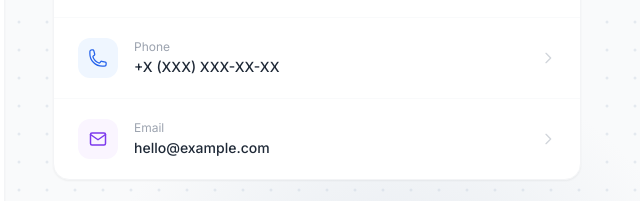
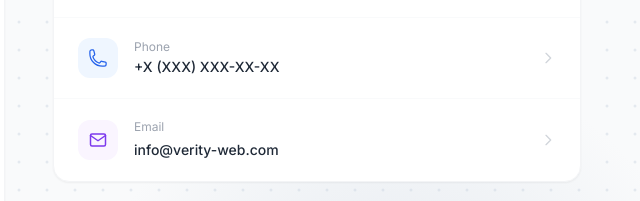
Before and after one commit to pymnik/MyWebsite, a website: page public/index.html in a window 1280 px wide. Shown: the part 5692-5893 px from the top of the page, 611-1251 px from the left. Drawn offline with Linux system fonts and the light colour scheme.

Commit message:
added mail

```diff
--- a/public/index.html
+++ b/public/index.html
@@ -835,11 +835,23 @@
               <div class="flex-1 min-w-0"><div class="text-xs text-gray-400 mb-0.5" data-i18n="phone_label"></div><div class="text-sm font-medium text-gray-800">+X (XXX) XXX-XX-XX</div></div>
               <svg class="w-4 h-4 text-gray-300 flex-shrink-0" fill="none" stroke="currentColor" stroke-width="2" viewBox="0 0 24 24"><path stroke-linecap="round" stroke-linejoin="round" d="M9 5l7 7-7 7"/></svg>
             </a>
-            <a href="mailto:hello@example.com" class="contact-link flex items-center gap-4 px-5 md:px-6 py-4 md:py-5">
-              <div class="w-10 h-10 rounded-xl flex items-center justify-center flex-shrink-0" style="background:#faf5ff;"><svg width="18" height="18" viewBox="0 0 24 24" fill="none" stroke="#7c3aed" stroke-width="2" stroke-linecap="round" stroke-linejoin="round"><path d="M4 4h16c1.1 0 2 .9 2 2v12c0 1.1-.9 2-2 2H4c-1.1 0-2-.9-2-2V6c0-1.1.9-2 2-2z"/><polyline points="22,6 12,13 2,6"/></svg></div>
-              <div class="flex-1 min-w-0"><div class="text-xs text-gray-400 mb-0.5">Email</div><div class="text-sm font-medium text-gray-800 truncate">hello@example.com</div></div>
-              <svg class="w-4 h-4 text-gray-300 flex-shrink-0" fill="none" stroke="currentColor" stroke-width="2" viewBox="0 0 24 24"><path stroke-linecap="round" stroke-linejoin="round" d="M9 5l7 7-7 7"/></svg>
-            </a>
+            <div class="contact-link flex items-center gap-4 px-5 md:px-6 py-4 md:py-5">
+              <div class="w-10 h-10 rounded-xl flex items-center justify-center flex-shrink-0" style="background:#faf5ff;">
+                <svg width="18" height="18" viewBox="0 0 24 24" fill="none" stroke="#7c3aed" stroke-width="2" stroke-linecap="round" stroke-linejoin="round">
+                  <path d="M4 4h16c1.1 0 2 .9 2 2v12c0 1.1-.9 2-2 2H4c-1.1 0-2-.9-2-2V6c0-1.1.9-2 2-2z"/>
+                  <polyline points="22,6 12,13 2,6"/>
+                </svg>
+              </div>
+              <div class="flex-1 min-w-0">
+                <div class="text-xs text-gray-400 mb-0.5">Email</div>
+                <a href="mailto:info@verity-web.com" class="text-sm font-medium text-gray-800 truncate hover:underline">info@verity-web.com</a>
+              </div>
+              <a href="mailto:info@verity-web.com" class="flex-shrink-0" tabindex="-1" aria-hidden="true">
+                <svg class="w-4 h-4 text-gray-300" fill="none" stroke="currentColor" stroke-width="2" viewBox="0 0 24 24">
+                  <path stroke-linecap="round" stroke-linejoin="round" d="M9 5l7 7-7 7"/>
+                </svg>
+              </a>
+            </div>
           </div>
 
           <div class="fade-up d3 flex items-center gap-3 bg-white rounded-2xl border border-gray-100 shadow-sm px-5 md:px-6 py-4">
@@ -913,7 +925,7 @@ async function handleSubmit(e) {
         <p class="text-sm text-gray-400 leading-relaxed max-w-xs" data-i18n="footer_tagline"></p>
         <div class="mt-6 space-y-2">
           <a href="tel:+79001234567" class="footer-link flex items-center gap-2 text-sm text-gray-400"><svg class="w-4 h-4 flex-shrink-0" xmlns="http://www.w3.org/2000/svg" fill="none" viewBox="0 0 24 24" stroke="currentColor" stroke-width="1.5" stroke-linecap="round" stroke-linejoin="round"><path d="M2.25 6.75c0 8.284 6.716 15 15 15h2.25a2.25 2.25 0 0 0 2.25-2.25v-1.372c0-.516-.351-.966-.852-1.091l-4.423-1.106c-.44-.11-.902.055-1.173.417l-.97 1.293c-.282.376-.769.542-1.21.38a12.035 12.035 0 0 1-7.143-7.143c-.162-.441.004-.928.38-1.21l1.293-.97c.363-.271.527-.734.417-1.173L6.963 3.102a1.125 1.125 0 0 0-1.091-.852H4.5A2.25 2.25 0 0 0 2.25 4.5v2.25Z"/></svg>+7 (900) 123-45-67</a>
-          <a href="mailto:hello@yoursite.ru" class="footer-link flex items-center gap-2 text-sm text-gray-400"><svg class="w-4 h-4 flex-shrink-0" fill="none" stroke="currentColor" stroke-width="1.5" viewBox="0 0 24 24" stroke-linecap="round" stroke-linejoin="round"><path d="M3 8l7.89 5.26a2 2 0 002.22 0L21 8M5 19h14a2 2 0 002-2V7a2 2 0 00-2-2H5a2 2 0 00-2 2v10a2 2 0 002 2z"/></svg>hello@yoursite.ru</a>
+          <a href="mailto:info@verity-web.com" class="footer-link flex items-center gap-2 text-sm text-gray-400"><svg class="w-4 h-4 flex-shrink-0" fill="none" stroke="currentColor" stroke-width="1.5" viewBox="0 0 24 24" stroke-linecap="round" stroke-linejoin="round"><path d="M3 8l7.89 5.26a2 2 0 002.22 0L21 8M5 19h14a2 2 0 002-2V7a2 2 0 00-2-2H5a2 2 0 00-2 2v10a2 2 0 002 2z"/></svg>info@verity-web.com</a>
           <a href="https://wa.me/79001234567" target="_blank" class="footer-link flex items-center gap-2 text-sm text-gray-400"><svg class="w-4 h-4 flex-shrink-0" viewBox="0 0 24 24" fill="currentColor"><path d="M17.472 14.382c-.297-.149-1.758-.867-2.03-.967-.273-.099-.471-.148-.67.15-.197.297-.767.966-.94 1.164-.173.199-.347.223-.644.075-.297-.15-1.255-.463-2.39-1.475-.883-.788-1.48-1.761-1.653-2.059-.173-.297-.018-.458.13-.606.134-.133.298-.347.446-.52.149-.174.198-.298.298-.497.099-.198.05-.371-.025-.52-.075-.149-.669-1.612-.916-2.207-.242-.579-.487-.5-.669-.51-.173-.008-.371-.01-.57-.01-.198 0-.52.074-.792.372-.272.297-1.04 1.016-1.04 2.479 0 1.462 1.065 2.875 1.213 3.074.149.198 2.096 3.2 5.077 4.487.709.306 1.262.489 1.694.625.712.227 1.36.195 1.871.118.571-.085 1.758-.719 2.006-1.413.248-.694.248-1.289.173-1.413-.074-.124-.272-.198-.57-.347zM12 0C5.373 0 0 5.373 0 12c0 2.136.564 4.14 1.542 5.877L.057 23.743a.5.5 0 00.618.625l5.988-1.56A11.945 11.945 0 0012 24c6.627 0 12-5.373 12-12S18.627 0 12 0zm0 21.9a9.878 9.878 0 01-5.034-1.375l-.36-.214-3.733.974.998-3.642-.235-.374A9.857 9.857 0 012.1 12C2.1 6.534 6.534 2.1 12 2.1S21.9 6.534 21.9 12 17.466 21.9 12 21.9z"/></svg>WhatsApp</a>
         </div>
       </div>
```
Also changed, not shown: public/output.css, 1 other file.
